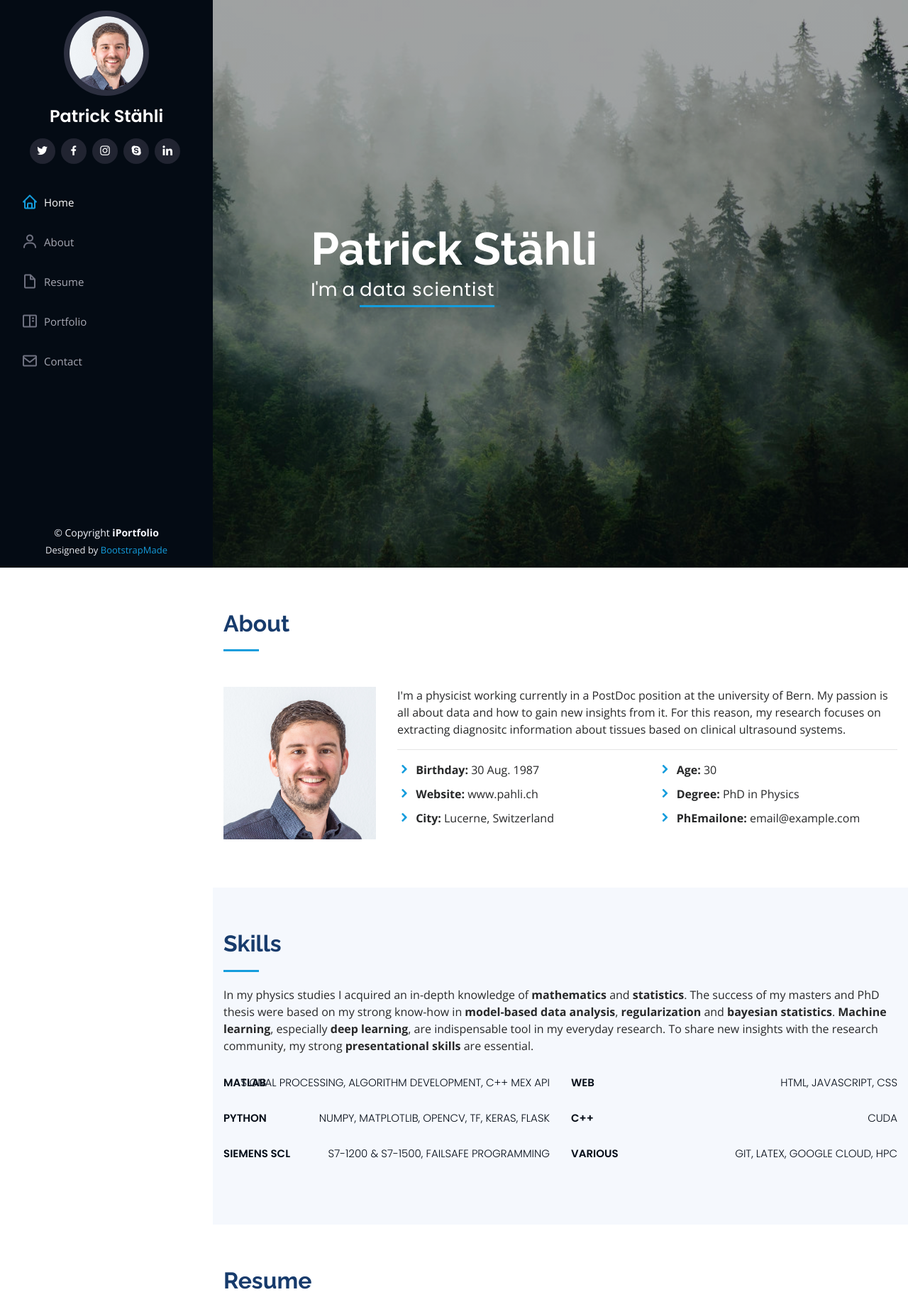
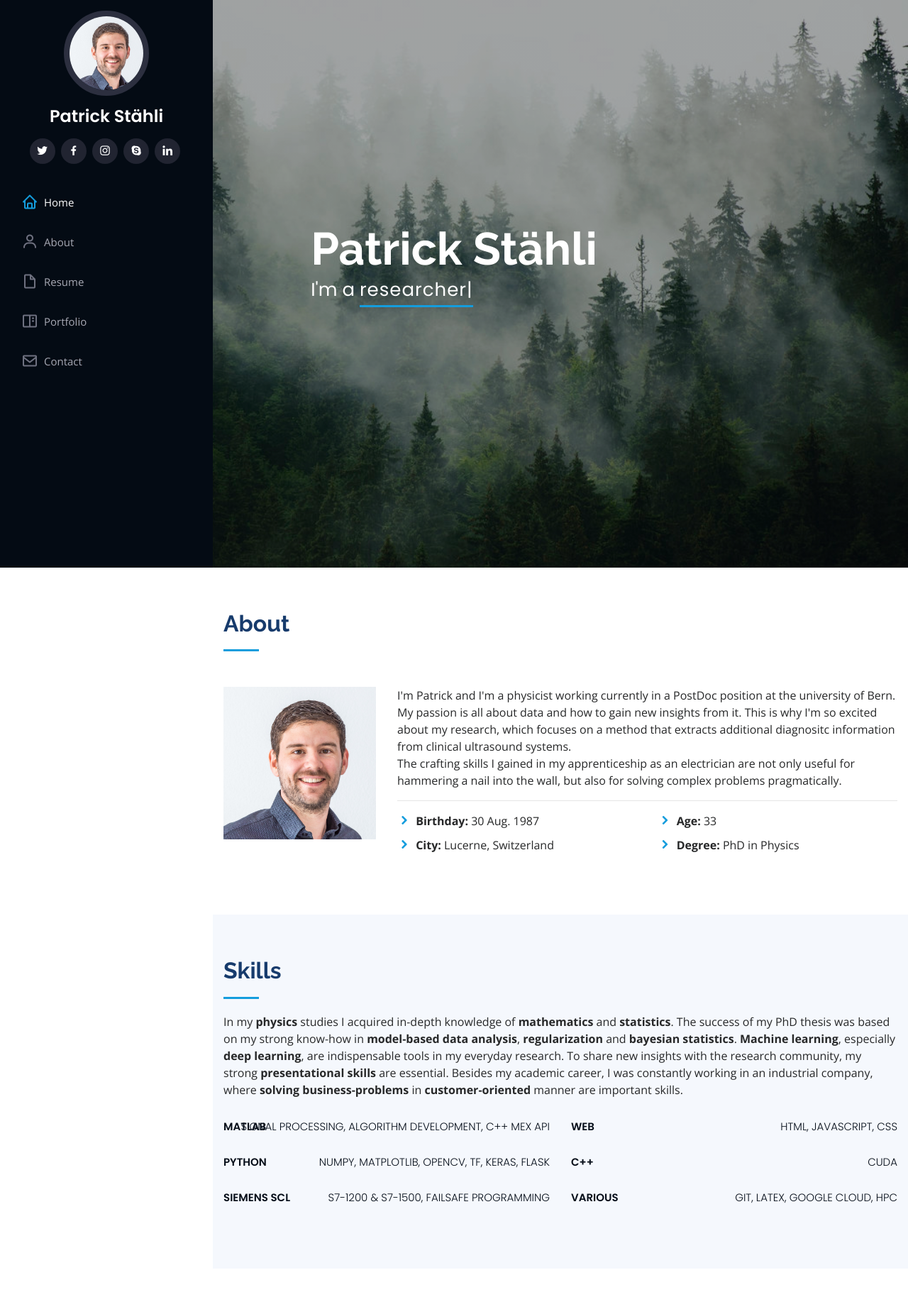
Before and after one commit to PatrickStaehli/portfolio_website, a Flask app: page / in a window 1280 px wide. Shown: the top 1828 px of the page at 71% size. Run offline with Flask 2, Linux system fonts and the light colour scheme; some libraries are stand-ins or nearby versions.

Commit message:
updates skills

```diff
--- a/webapp/templates/index.html
+++ b/webapp/templates/index.html
@@ -51,8 +51,8 @@
           <a href="#" class="twitter"><i class="bx bxl-twitter"></i></a>
           <a href="#" class="facebook"><i class="bx bxl-facebook"></i></a>
           <a href="#" class="instagram"><i class="bx bxl-instagram"></i></a>
-          <a href="#" class="google-plus"><i class="bx bxl-skype"></i></a>
-          <a href="#" class="linkedin"><i class="bx bxl-linkedin"></i></a>
+          <a href="https://scholar.google.com/citations?user=DQBZZHwAAAAJ&hl=de&oi=sra" target="_blank" rel="noopener noreferrer" class="google-plus"><i class="bx bxl-skype"></i></a>
+          <a href="https://www.linkedin.com/in/pstähli/" target="_blank" rel="noopener noreferrer" class="linkedin"><i class="bx bxl-linkedin"></i></a>
         </div>
       </div>
 
@@ -75,7 +75,7 @@
   <section id="hero" class="d-flex flex-column justify-content-center align-items-center">
     <div class="hero-container" data-aos="fade-in">
       <h1>Patrick Stähli</h1>
-      <p>I'm a <span class="typed" data-typed-items="physicist, data scientist, skilled craftsman"></span></p>
+      <p>I'm a <span class="typed" data-typed-items="physicist, researcher, skilled craftsman"></span></p>
     </div>
   </section><!-- End Hero -->
 
@@ -101,21 +101,19 @@
             </p>
 			<h3> Physicist </h3>
 			-->
-			<p>I'm a physicist working currently in a PostDoc position at the university of Bern. My passion is all about data and how to gain new insights from it. For this reason, my research focuses on extracting diagnositc information about tissues based on clinical ultrasound systems. </p>
+			<p>I'm Patrick and I'm a physicist working currently in a PostDoc position at the university of Bern. My passion is all about data and how to gain new insights from it. This is why I'm so excited about my research, which focuses on a method that extracts additional diagnositc information from clinical ultrasound systems. <br>			The crafting skills I gained in my apprenticeship as an electrician are not only useful for hammering a nail into the wall, but also for solving complex problems pragmatically.</p>
 			<hr>
             <div class="row">
               <div class="col-lg-6">
                 <ul>
                   <li><i class="icofont-rounded-right"></i> <strong>Birthday:</strong> 30 Aug. 1987</li>
-                  <li><i class="icofont-rounded-right"></i> <strong>Website:</strong> www.pahli.ch</li>
                   <li><i class="icofont-rounded-right"></i> <strong>City:</strong> Lucerne, Switzerland</li>
                 </ul>
               </div>
               <div class="col-lg-6">
                 <ul>
-                  <li><i class="icofont-rounded-right"></i> <strong>Age:</strong> 30</li>
+                  <li><i class="icofont-rounded-right"></i> <strong>Age:</strong> 33</li>
                   <li><i class="icofont-rounded-right"></i> <strong>Degree:</strong> PhD in Physics</li>
-                  <li><i class="icofont-rounded-right"></i> <strong>PhEmailone:</strong> email@example.com</li>
                 </ul>
               </div>
 			</div>
@@ -178,8 +176,8 @@
 
         <div class="section-title">
           <h2>Skills</h2>
-          <p>In my physics studies I acquired an in-depth knowledge of <b>mathematics</b> and <b>statistics</b>. The success of my masters and PhD thesis were based on my strong
-		  know-how in <b>model-based data analysis</b>, <b>regularization</b> and <b>bayesian statistics</b>. <b>Machine learning</b>, especially <b>deep learning</b>, are indispensable tool in my everyday research. To share new insights with the research community, my strong <b> presentational skills </b> are essential. </p>
+          <p>In my <b>physics</b> studies I acquired in-depth knowledge of <b>mathematics</b> and <b>statistics</b>. The success of my PhD thesis was based on my strong
+		  know-how in <b>model-based data analysis</b>, <b>regularization</b> and <b>bayesian statistics</b>. <b>Machine learning</b>, especially <b>deep learning</b>, are indispensable tools in my everyday research. To share new insights with the research community, my strong <b> presentational skills </b> are essential. Besides my academic career, I was constantly working in an industrial company, where <b>solving business-problems</b> in <b>customer-oriented</b> manner are important skills.</p>
         </div>
 
         <div class="row skills-content">
@@ -619,16 +617,8 @@
   <footer id="footer">
     <div class="container">
       <div class="copyright">
-        &copy; Copyright <strong><span>iPortfolio</span></strong>
       </div>
-      <div class="credits">
-        <!-- All the links in the footer should remain intact. -->
-        <!-- You can delete the links only if you purchased the pro version. -->
-        <!-- Licensing information: https://bootstrapmade.com/license/ -->
-        <!-- Purchase the pro version with working PHP/AJAX contact form: https://bootstrapmade.com/iportfolio-bootstrap-portfolio-websites-template/ -->
-        Designed by <a href="https://bootstrapmade.com/">BootstrapMade</a>
-      </div>
-    </div>
+	</div>
   </footer><!-- End  Footer -->
 
   <a href="#" class="back-to-top"><i class="icofont-simple-up"></i></a>
```
